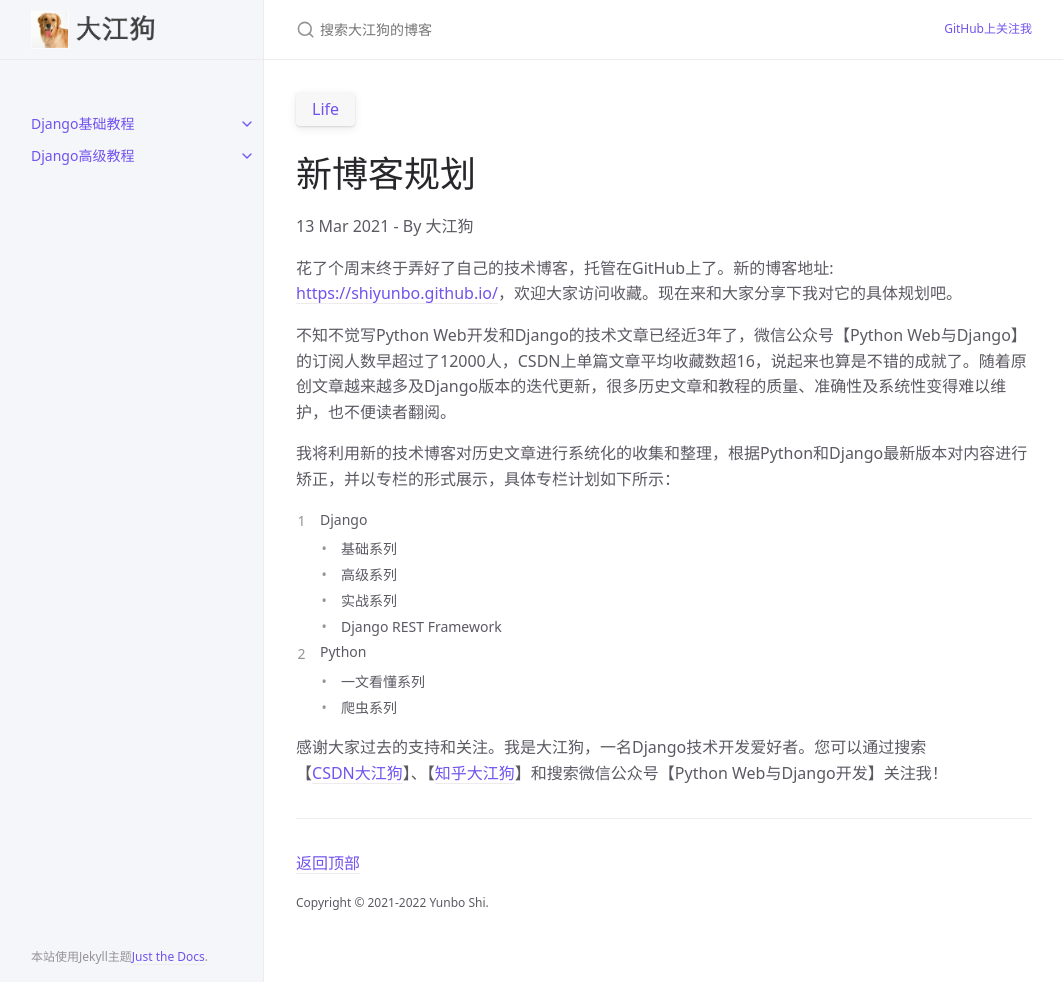
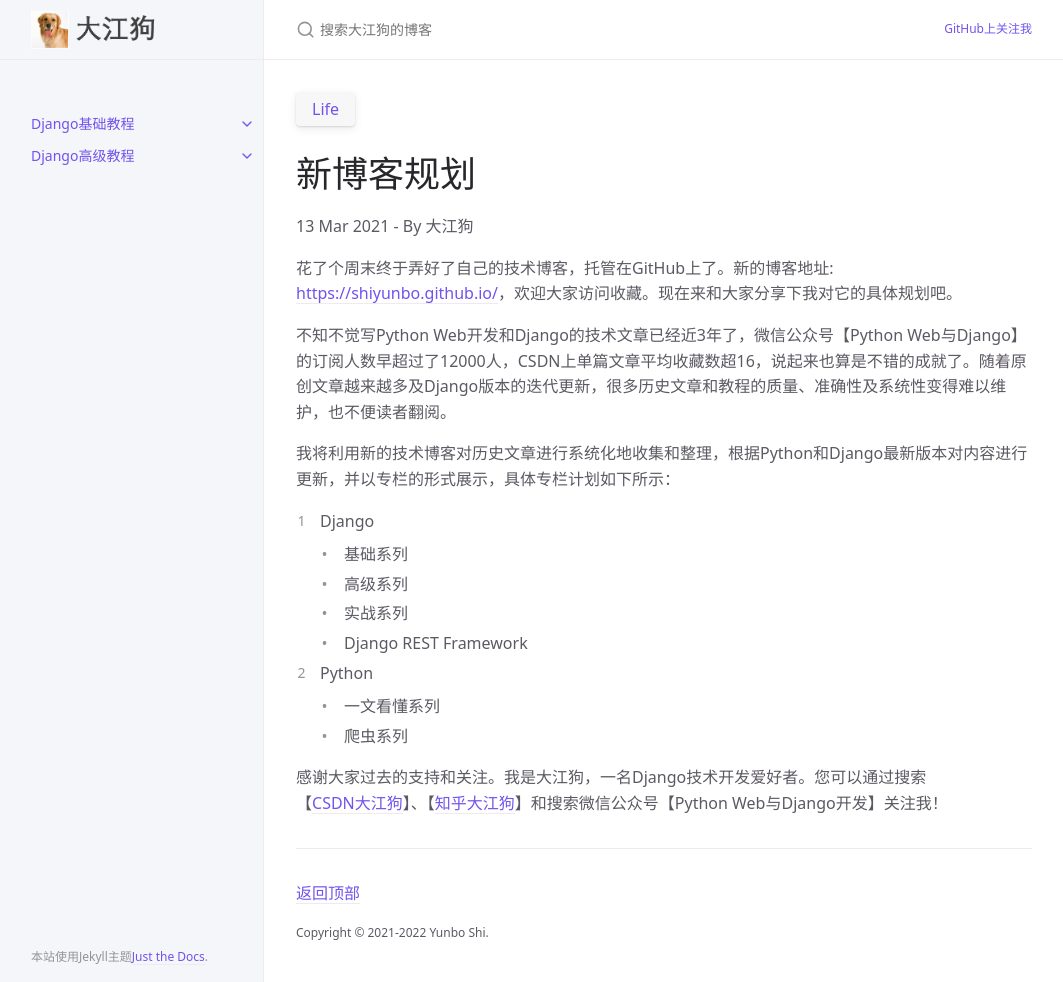
Before and after one commit to shiyunbo/shiyunbo.github.io, a Jekyll site: the page built from _posts/2021-03-13-new-blog.md, in a window 1280 px wide and 982 px high. Shown: the whole window, without its empty margins (108-1171 px from the left). Built offline with Jekyll 4.4.1, drawn with Linux system fonts in a browser that asks for light colours.

Commit message:
updated posts

```diff
--- a/_posts/2021-03-13-new-blog.md
+++ b/_posts/2021-03-13-new-blog.md
@@ -9,7 +9,7 @@
 
 不知不觉写Python Web开发和Django的技术文章已经近3年了，微信公众号【Python Web与Django】的订阅人数早超过了12000人，CSDN上单篇文章平均收藏数超16，说起来也算是不错的成就了。随着原创文章越来越多及Django版本的迭代更新，很多历史文章和教程的质量、准确性及系统性变得难以维护，也不便读者翻阅。
 
-我将利用新的技术博客对历史文章进行系统化的收集和整理，根据Python和Django最新版本对内容进行矫正，并以专栏的形式展示，具体专栏计划如下所示：
+我将利用新的技术博客对历史文章进行系统化地收集和整理，根据Python和Django最新版本对内容进行更新，并以专栏的形式展示，具体专栏计划如下所示：
 
 1. Django
    * 基础系列
--- a/_sass/content.scss
+++ b/_sass/content.scss
@@ -33,7 +33,7 @@
     .highlight {
       margin-top: $sp-1;
     }
-	font-size:14px;
+	font-size:16px;
   }
 
   ol {
```
